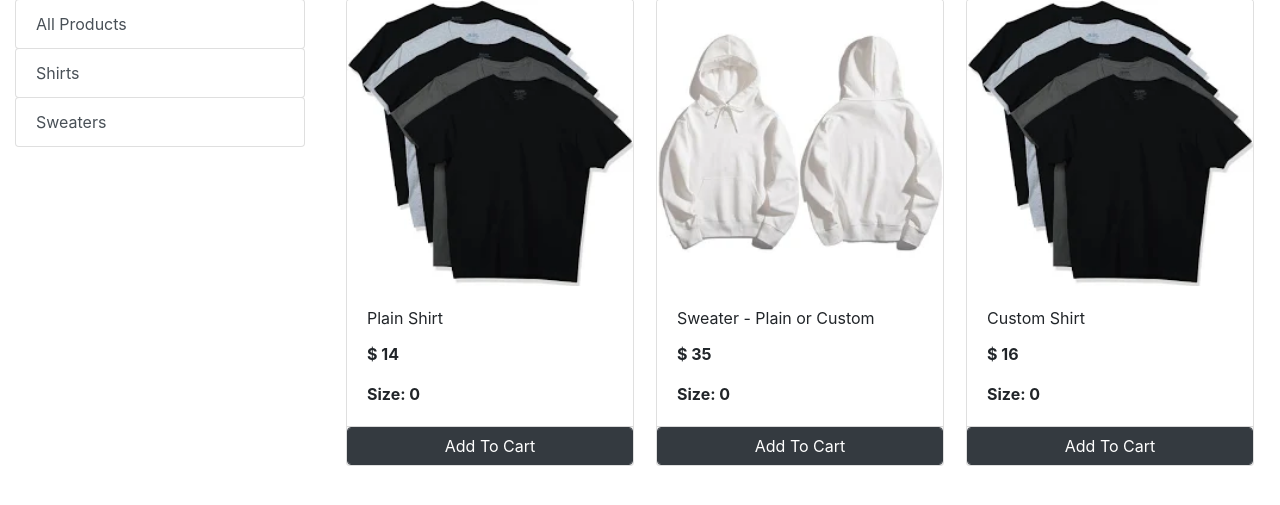
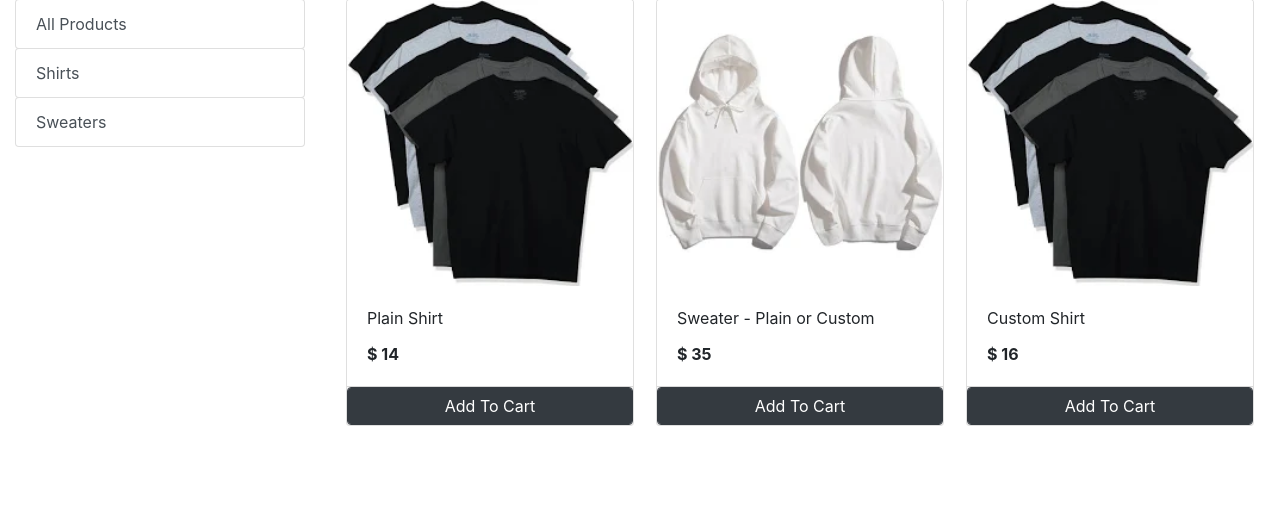
Before and after one commit to xing1357/Cosmos-Clothing, a Django app: page /store in a window 1280 px wide. Shown: the part 155-660 px from the top of the page. Run offline with Django 3.2, Linux system fonts and the light colour scheme; data comes from the database, SQL or seed files in the repository; both versions use the stored data as it was after the commit; some libraries are stand-ins or nearby versions.

Commit message:
fixed some shit with the orders up

```diff
--- a/core/templates/index.html
+++ b/core/templates/index.html
@@ -36,7 +36,6 @@
 						<p class="card-title">{{product.name}}</p>
 						<p class="card-text"><b>{{product.price|currency}}</b></p>
 						<!-- {{product | is_in_cart:request.session.cart }} -->
-            <p class="card-text"><b>Size: {{product.size}}</b></p>
 					</div>
 
 					<div class="card-footer p-0 no-gutters">
```
Also changed, not shown: db.sqlite3.
